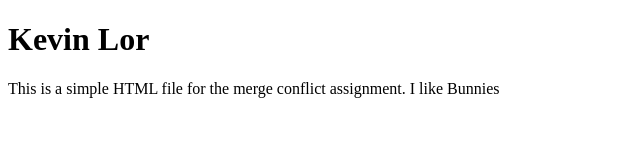
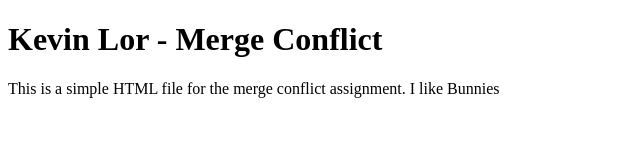
Before and after one commit to juanthehorseemoji-sudo/KevinLorMergeConflict, a plain HTML site: page index.html in a window 1280 px wide. Shown: the whole page, without its empty margins (0-640 px from the left). Drawn offline with Linux system fonts and the light colour scheme.

Commit message:
Update Kevin information

```diff
--- a/index.html
+++ b/index.html
@@ -6,7 +6,7 @@
     <title>Assignment 4 - Merge Conflict</title>
 </head>
 <body>
-    <h1>Kevin Lor</h1>
+    <h1>Kevin Lor - Merge Conflict</h1>
     <p>This is a simple HTML file for the merge conflict assignment. I like Bunnies</p>
 </body>
 </html>
```
